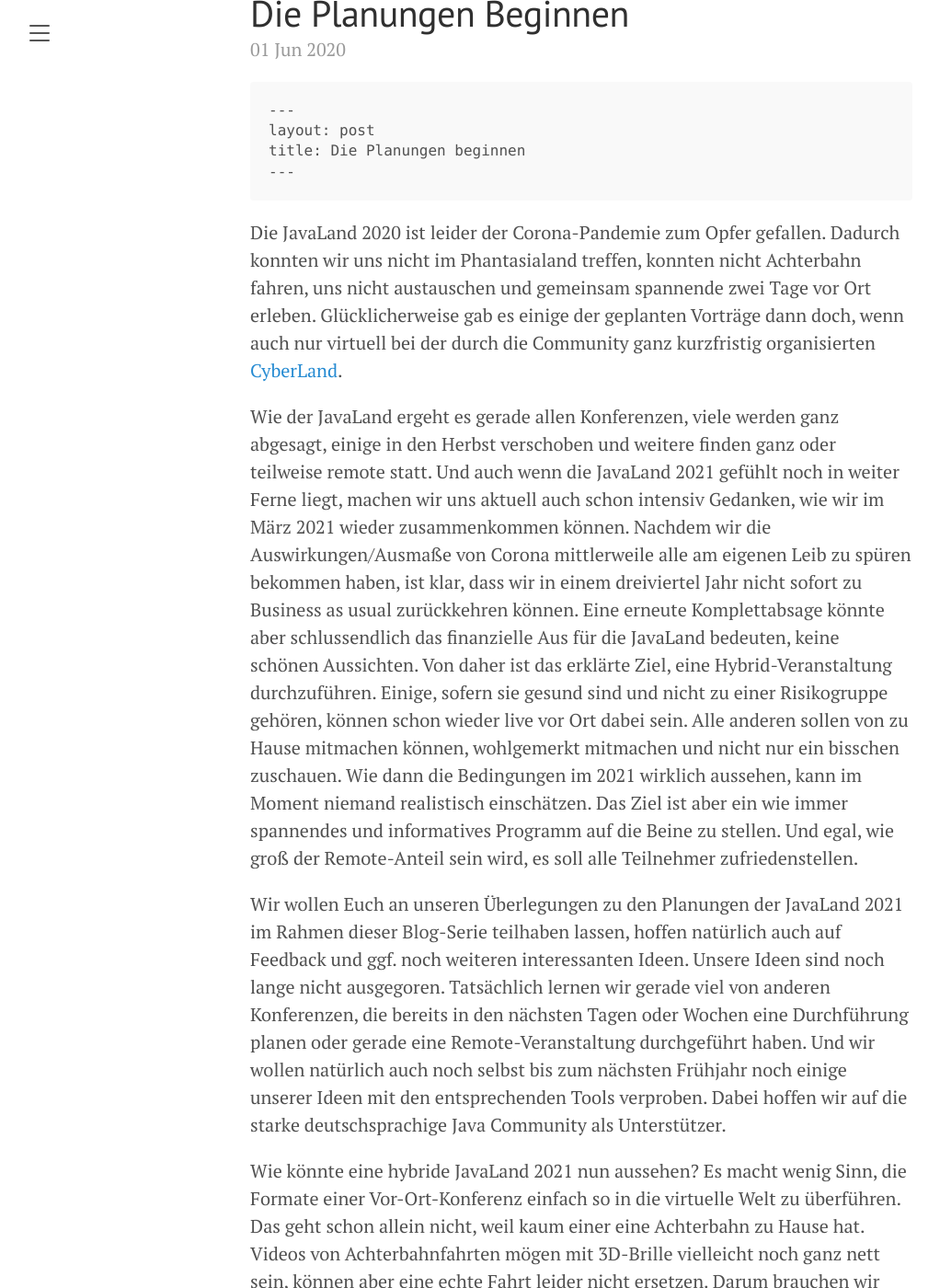
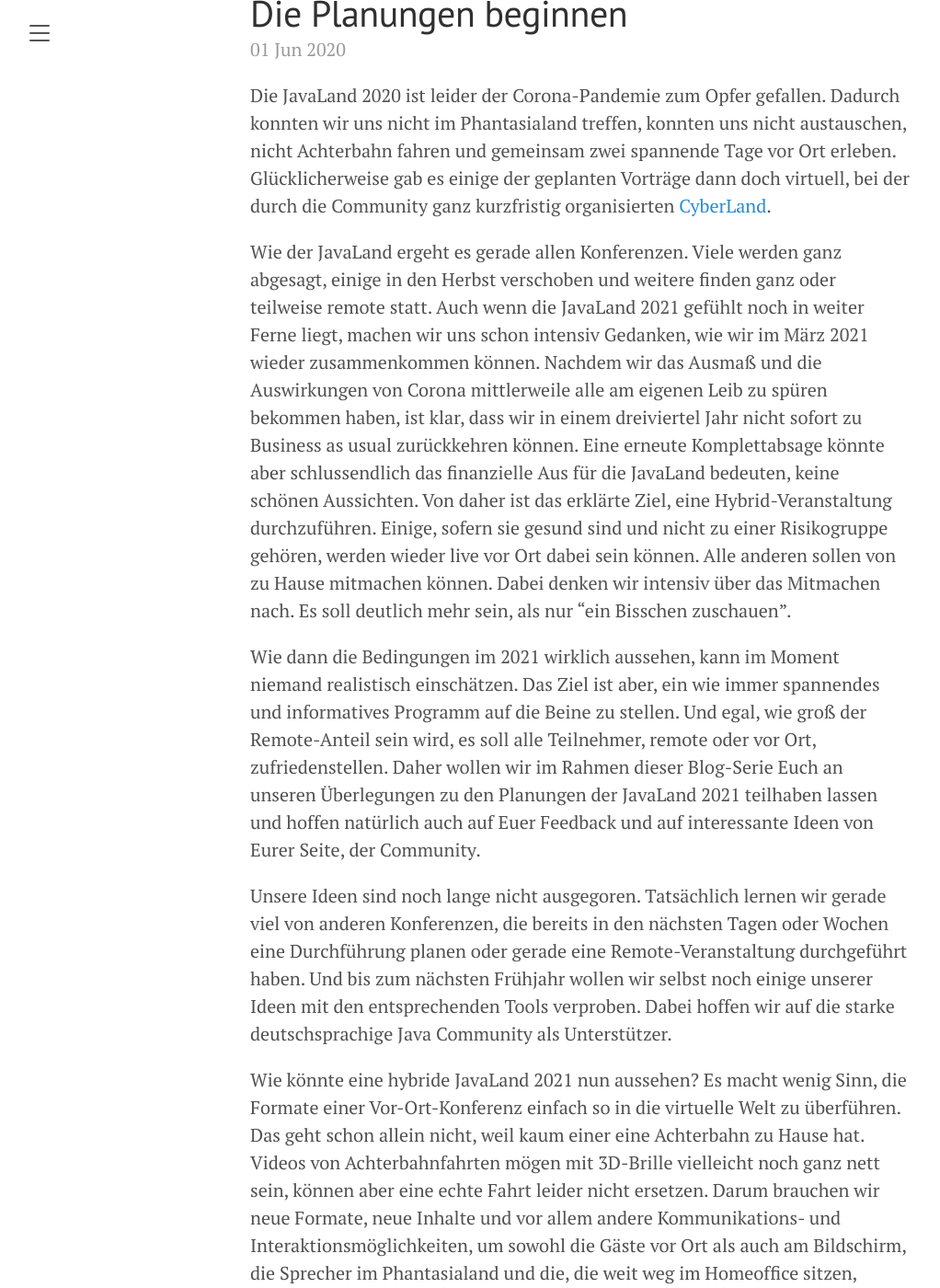
Before and after one commit to CyberLandConf/blog, a Jekyll site: the page built from index.html, in a window 1280 px wide and 1400 px high, scrolled down 1258 px. Shown: the whole window at 92% size, without its empty margins (8-1030 px from the left). Built offline with Jekyll 4.4.1, drawn with Linux system fonts in a browser that asks for light colours; the list of posts is cut into pages by our own code; some of the changed text lies outside the part shown.

Commit message:
update post - plannung beginnen

```diff
--- a/_posts/2020-06-01-Die-Planungen-beginnen.md
+++ b/_posts/2020-06-01-Die-Planungen-beginnen.md
@@ -1,14 +1,16 @@
-	---
-	layout: post
-	title: Die Planungen beginnen
-	---
+---
+layout: post
+title: Die Planungen beginnen
+---
 
-Die JavaLand 2020 ist leider der Corona-Pandemie zum Opfer gefallen. Dadurch konnten wir uns nicht im Phantasialand treffen, konnten nicht Achterbahn fahren, uns nicht austauschen und gemeinsam spannende zwei Tage vor Ort erleben. Glücklicherweise gab es einige der geplanten Vorträge dann doch, wenn auch nur virtuell bei der durch die Community ganz kurzfristig organisierten [CyberLand](https://cyberland.ijug.eu/2020/).
+Die JavaLand 2020 ist leider der Corona-Pandemie zum Opfer gefallen. Dadurch konnten wir uns nicht im Phantasialand treffen, konnten uns nicht austauschen, nicht Achterbahn fahren und gemeinsam zwei spannende Tage vor Ort erleben. Glücklicherweise gab es einige der geplanten Vorträge dann doch virtuell, bei der durch die Community ganz kurzfristig organisierten [CyberLand](https://cyberland.ijug.eu/).
 
-Wie der JavaLand ergeht es gerade allen Konferenzen, viele werden ganz abgesagt, einige in den Herbst verschoben und weitere finden ganz oder teilweise remote statt. Und auch wenn die JavaLand 2021 gefühlt noch in weiter Ferne liegt, machen wir uns aktuell auch schon intensiv Gedanken, wie wir im März 2021 wieder zusammenkommen können. Nachdem wir die Auswirkungen/Ausmaße von Corona mittlerweile alle am eigenen Leib zu spüren bekommen haben, ist klar, dass wir in einem dreiviertel Jahr nicht sofort zu Business as usual zurückkehren können. Eine erneute Komplettabsage könnte aber schlussendlich das finanzielle Aus für die JavaLand bedeuten, keine schönen Aussichten. Von daher ist das erklärte Ziel, eine Hybrid-Veranstaltung durchzuführen. Einige, sofern sie gesund sind und nicht zu einer Risikogruppe gehören, können schon wieder live vor Ort dabei sein. Alle anderen sollen von zu Hause mitmachen können, wohlgemerkt mitmachen und nicht nur ein bisschen zuschauen. Wie dann die Bedingungen im 2021 wirklich aussehen, kann im Moment niemand realistisch einschätzen. Das Ziel ist aber ein wie immer spannendes und informatives Programm auf die Beine zu stellen. Und egal, wie groß der Remote-Anteil sein wird, es soll alle Teilnehmer zufriedenstellen.
+Wie der JavaLand ergeht es gerade allen Konferenzen. Viele werden ganz abgesagt, einige in den Herbst verschoben und weitere finden ganz oder teilweise remote statt. Auch wenn die JavaLand 2021 gefühlt noch in weiter Ferne liegt, machen wir uns schon intensiv Gedanken, wie wir im März 2021 wieder zusammenkommen können. Nachdem wir das Ausmaß und die Auswirkungen von Corona mittlerweile alle am eigenen Leib zu spüren bekommen haben, ist klar, dass wir in einem dreiviertel Jahr nicht sofort zu Business as usual zurückkehren können. Eine erneute Komplettabsage könnte aber schlussendlich das finanzielle Aus für die JavaLand bedeuten, keine schönen Aussichten. Von daher ist das erklärte Ziel, eine Hybrid-Veranstaltung durchzuführen. Einige, sofern sie gesund sind und nicht zu einer Risikogruppe gehören, werden wieder live vor Ort dabei sein können. Alle anderen sollen von zu Hause mitmachen können. Dabei denken wir intensiv über das Mitmachen nach. Es soll deutlich mehr sein, als nur “ein Bisschen zuschauen”.
 
-Wir wollen Euch an unseren Überlegungen zu den Planungen der JavaLand 2021 im Rahmen dieser Blog-Serie teilhaben lassen, hoffen natürlich auch auf Feedback und ggf. noch weiteren interessanten Ideen. Unsere Ideen sind noch lange nicht ausgegoren. Tatsächlich lernen wir gerade viel von anderen Konferenzen, die bereits in den nächsten Tagen oder Wochen eine Durchführung planen oder gerade eine Remote-Veranstaltung durchgeführt haben. Und wir wollen natürlich auch noch selbst bis zum nächsten Frühjahr noch einige unserer Ideen mit den entsprechenden Tools verproben. Dabei hoffen wir auf die starke deutschsprachige Java Community als Unterstützer.
+Wie dann die Bedingungen im 2021 wirklich aussehen, kann im Moment niemand realistisch einschätzen. Das Ziel ist aber, ein wie immer spannendes und informatives Programm auf die Beine zu stellen. Und egal, wie groß der Remote-Anteil sein wird, es soll alle Teilnehmer, remote oder vor Ort, zufriedenstellen. Daher wollen wir im Rahmen dieser Blog-Serie Euch an unseren Überlegungen zu den Planungen der JavaLand 2021 teilhaben lassen und hoffen natürlich auch auf Euer Feedback und auf interessante Ideen von Eurer Seite, der Community.
 
-Wie könnte eine hybride JavaLand 2021 nun aussehen? Es macht wenig Sinn, die Formate einer Vor-Ort-Konferenz einfach so in die virtuelle Welt zu überführen. Das geht schon allein nicht, weil kaum einer eine Achterbahn zu Hause hat. Videos von Achterbahnfahrten mögen mit 3D-Brille vielleicht noch ganz nett sein, können aber eine echte Fahrt leider nicht ersetzen. Darum brauchen wir neue Formate, neue Inhalte und vor allem andere Kommunikations- und Interaktionsmöglichkeiten, um sowohl die Gäste vor Ort als auch am Bildschirm, die Sprecher im Phantasialand und die, die weit weg im Homeoffice sitzen, zusammenzubringen.
+Unsere Ideen sind noch lange nicht ausgegoren. Tatsächlich lernen wir gerade viel von anderen Konferenzen, die bereits in den nächsten Tagen oder Wochen eine Durchführung planen oder gerade eine Remote-Veranstaltung durchgeführt haben. Und bis zum nächsten Frühjahr wollen wir selbst noch einige unserer Ideen mit den entsprechenden Tools verproben. Dabei hoffen wir auf die starke deutschsprachige Java Community als Unterstützer.
 
-In den nächsten Blog-Posts soll es genau um diese Ideen gehen. Wir freuen uns über viel Feedback und hoffen, dass wir im März 2021 möglichst viele von Euch gesund und munter wiedersehen.
+Wie könnte eine hybride JavaLand 2021 nun aussehen? Es macht wenig Sinn, die Formate einer Vor-Ort-Konferenz einfach so in die virtuelle Welt zu überführen. Das geht schon allein nicht, weil kaum einer eine Achterbahn zu Hause hat. Videos von Achterbahnfahrten mögen mit 3D-Brille vielleicht noch ganz nett sein, können aber eine echte Fahrt leider nicht ersetzen. Darum brauchen wir neue Formate, neue Inhalte und vor allem andere Kommunikations- und Interaktionsmöglichkeiten, um sowohl die Gäste vor Ort als auch am Bildschirm, die Sprecher im Phantasialand und die, die weit weg im Homeoffice sitzen, zusammen und in Interaktion zu bringen. Darüber hinaus bietet eine Online-Teilnahme sogar Möglichkeiten Neues auszuprobieren, um Vorträge noch interessanter und wenn gewollt interaktiver zu gestalten. In den ersten Brainstorming-Runden kamen Ideen und Fragestellungen hoch wie virtuelle Welten, Remote-Treffpunkte, interaktiver Austausch zwischen Sprecher und Zuhörer, wie bekommen der Remote-Teilnehmer die Vor-Ort-Atmosphäre mit (Bodycam-Buddies etc.) usw.
+
+In den nächsten Blog-Posts soll es genau um diese Ideen gehen. Wir freuen uns über viel Feedback und hoffen, dass wir im März 2021 möglichst viele von Euch gesund und munter wiedersehen. Vor Ort oder virtuell, es wird phantastisch!
```
